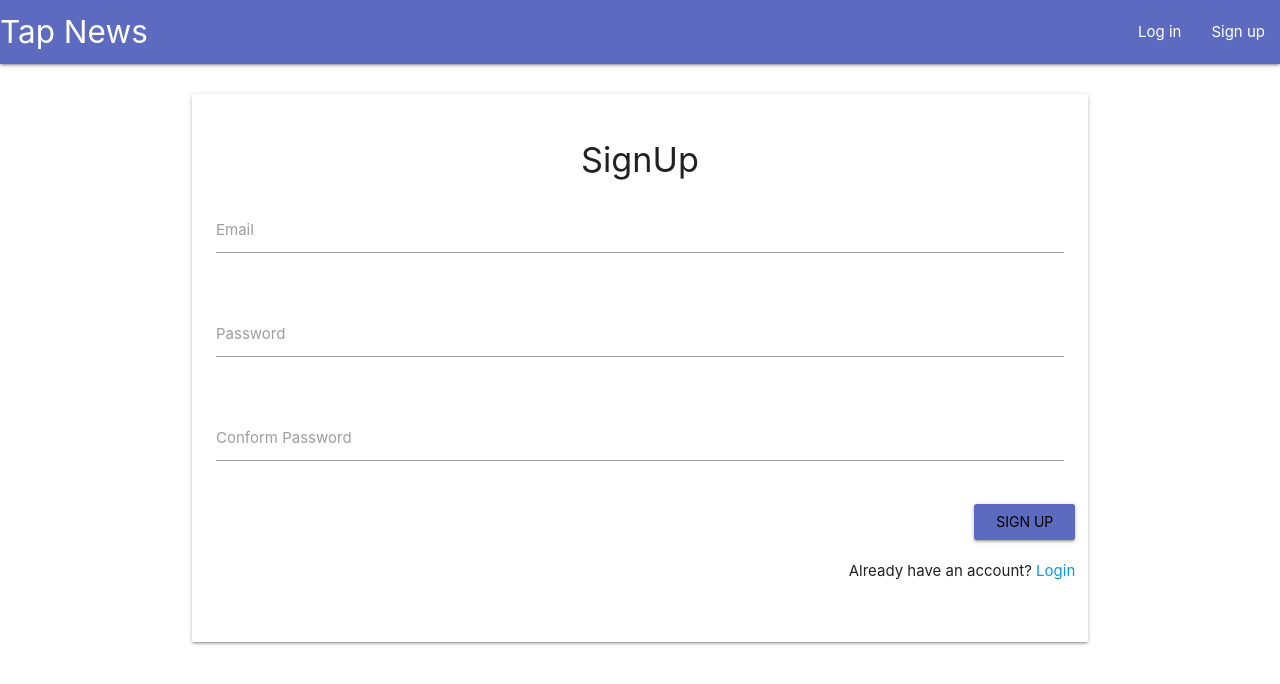
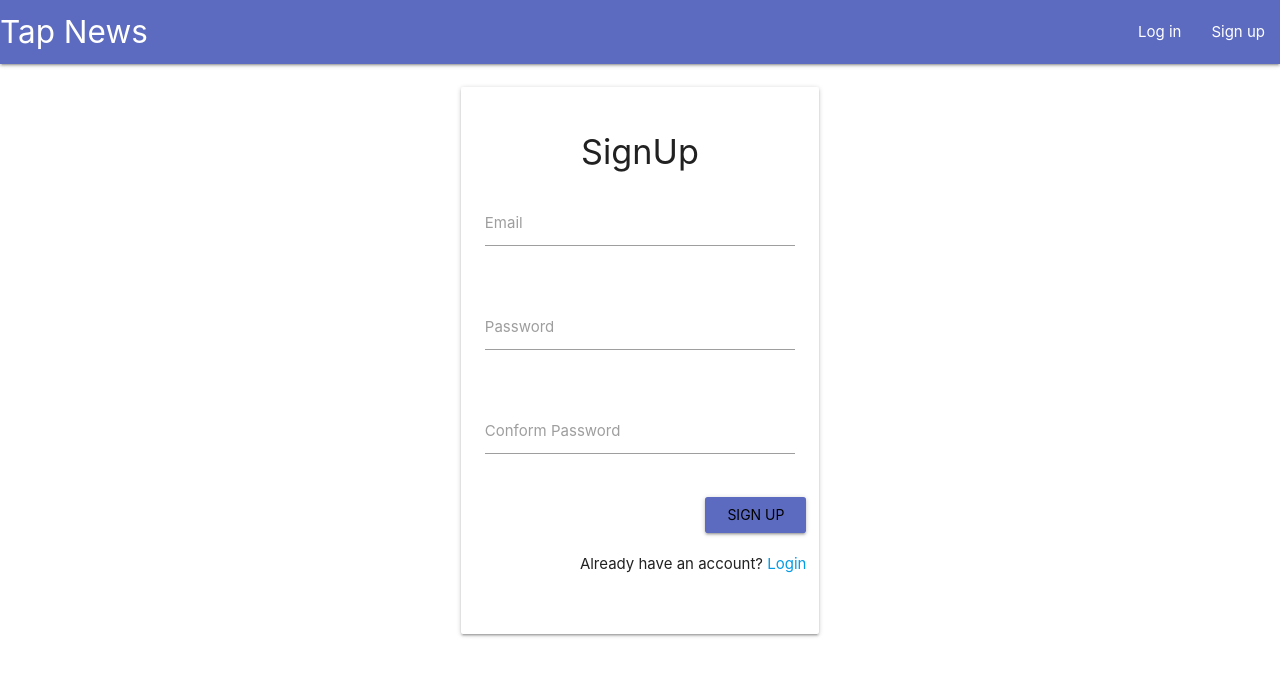
Before and after one commit to Zuriche/NewsRecomendation, a React (Create React App) app in the folder web_server/client/: page /signup in a window 1280 px wide. Shown: the top 684 px of the page. Built offline with nearby package versions, Linux system fonts and the light colour scheme.

Commit message:
update css

```diff
--- a/web_server/client/src/SignUp/SignUpForm.css
+++ b/web_server/client/src/SignUp/SignUpForm.css
@@ -1,4 +1,4 @@
-.login-panel {
+.signup-panel {
   margin: auto;
   width: 40%;
 }
```
